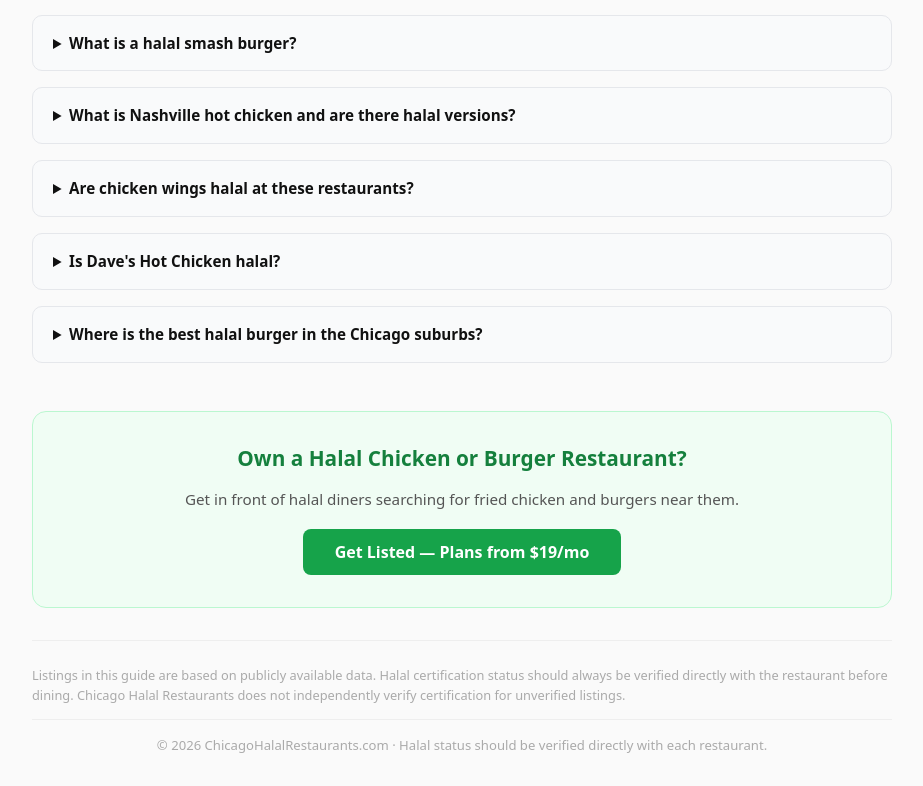
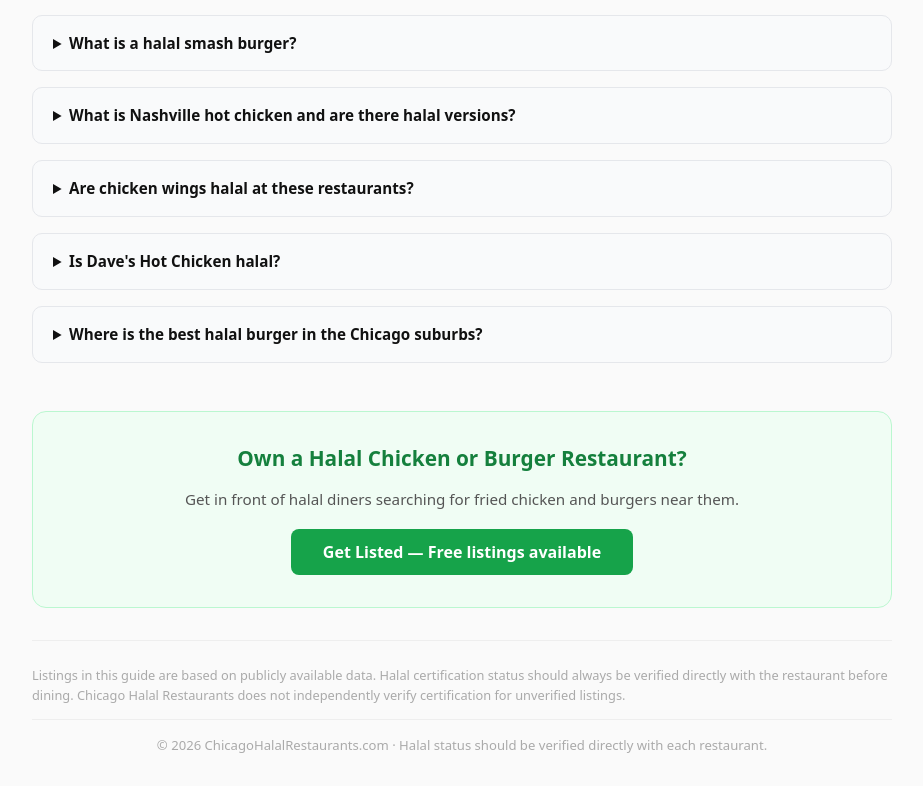
Before and after one commit to syedja/chicagohalalrestaurants, a Next.js app: page /blog/halal-fried-chicken-burgers-chicago in a window 1280 px wide. Shown: the part 4033-4819 px from the top of the page, without its empty margins (178-1101 px from the left). Built offline with nearby package versions, Linux system fonts and the light colour scheme.

Commit message:
Fix incorrect pricing in fried chicken blog CTA

```diff
--- a/app/blog/halal-fried-chicken-burgers-chicago/page.js
+++ b/app/blog/halal-fried-chicken-burgers-chicago/page.js
@@ -279,7 +279,7 @@ export default function BlogPost() {
           padding: '0.75rem 2rem', borderRadius: '8px', textDecoration: 'none',
           fontWeight: '700', fontSize: '1rem'
         }}>
-          Get Listed — Plans from $19/mo
+          Get Listed — Free listings available
         </Link>
       </section>
 
```
